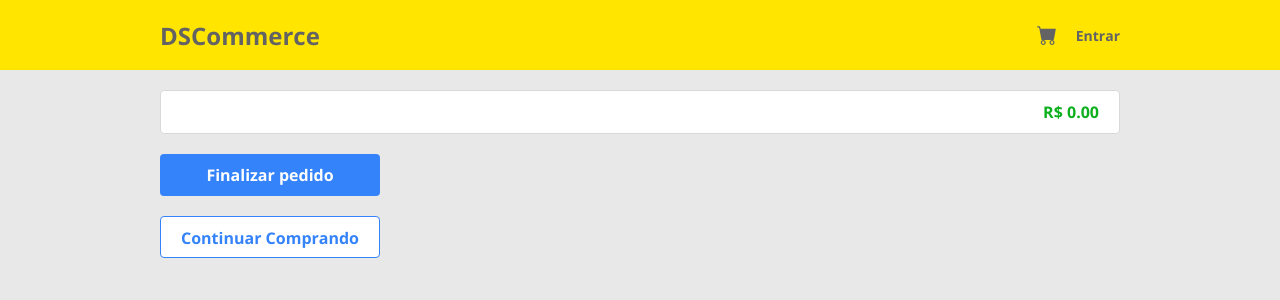
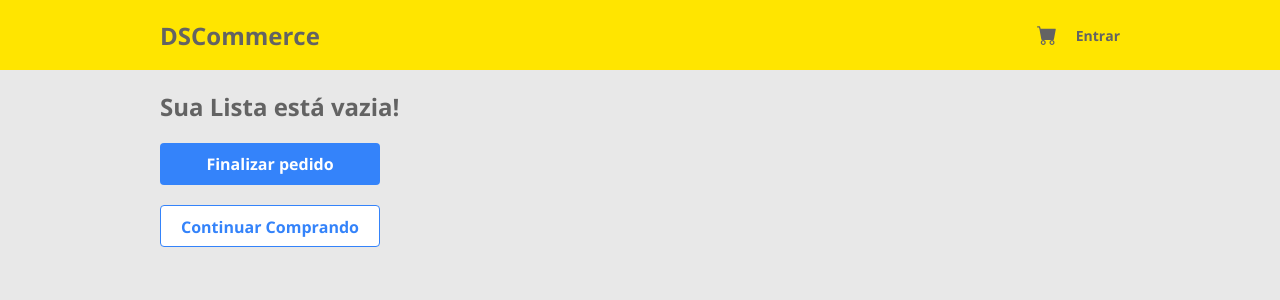
Before and after one commit to JoseFernandes975/Jfcommerce-Task-Final, a React (Vite) app: page /cart in a window 1280 px wide. Shown: the top 300 px of the page. Built offline with nearby package versions, Linux system fonts and the light colour scheme.

Commit message:
Show empty cart And Fixing color root

```diff
--- a/src/components/ButtonBlue/index.tsx
+++ b/src/components/ButtonBlue/index.tsx
@@ -1,5 +1,3 @@
-import './styles.css';
-
 export type Props = {
     text: string
 }
--- a/src/components/ButtonBlue/styles.css
+++ /dev/null
@@ -1,13 +0,0 @@
-.jf-buttom-blue {
-    height: 42px;
-    padding: 10px 0;
-    text-align: center;
-    justify-content: center;
-    display: flex;
-    width: 100%;
-    background-color: #3483FA;
-    border-radius: 4px;
-    color: #FFFFFF;
-    font-size: 16px;
-    font-weight: 700;
-}
--- a/src/components/ButtonNextPage/index.tsx
+++ b/src/components/ButtonNextPage/index.tsx
@@ -1,5 +1,3 @@
-import './styles.css';
-
 type Props = {
     text: string;
 }
--- a/src/components/ButtonNextPage/styles.css
+++ /dev/null
@@ -1,10 +0,0 @@
-.jf-btn-next-page {
-    border: 1px solid #3483FA;
-    border-radius: 4px;
-    color: #3483FA;
-    width: 100%;
-    height: 42px;
-    font-weight: 700;
-    font-size: 16px;
-    cursor: pointer;
-}
--- a/src/components/CatalogCard/index.tsx
+++ b/src/components/CatalogCard/index.tsx
@@ -1,4 +1,4 @@
-import './styels.css';
+import './styles.css';
 import { ProductDTO } from '../../models/product';
 import { Link } from 'react-router-dom';
 
--- a/src/components/CatalogCard/styels.css
+++ b/src/components/CatalogCard/styles.css
@@ -1,7 +1,7 @@
 .jf-container-card {
     max-width: 280px;
     background-color: #FFFFFF;
-    border: 1px solid #D9D9D9;
+    border: 1px solid var(--jf-secondary-border-color);
     border-radius: 4px;
 }
 
@@ -22,10 +22,10 @@
 
 .jf-price {
     font-size: 20px;
-    color: #0CAF1D;
+    color: var(--jf-quartenary-font-color);
 }
 
 .jf-name {
-    color: #636363;
+    color: var(--jf-primary-font-color);
     font-size: 12px;
 }
--- a/src/index.css
+++ b/src/index.css
@@ -4,8 +4,16 @@
   --jf-primary-background: #E8E8E8;
   --jf-secondary-background: #FFE500;
   --jf-tertiary-background: #FFFF;
+  --jf-quartenary-background: #3483FA;
+  --jf-quinary-backgoround: #636363;
 
   --jf-primary-font-color: #636363;
+  --jf-secondary-font-color: #FFFFFF;
+  --jf-tertiary-font-color: #3483FA;
+  --jf-quartenary-font-color: #0CAF1D;
+
+  --jf-primary-border-color: #3483FA;
+  --jf-secondary-border-color: #D9D9D9;
 }
 
 * {
@@ -35,28 +43,28 @@ a, a:hover {
 }
 
 .jf-line-bd-bottom {
-  border-bottom: 1px solid #D9D9D9;
+  border-bottom: 1px solid var(--jf-secondary-border-color);
 }
 
 .jf-price {
   font-size: 20px;
-  color: #0CAF1D;
+  color: var(--jf-quartenary-font-color);
 }
 
 .jf-name {
-  color: #636363;
+  color: var(--jf-primary-font-color);
   font-size: 12px;
 }
 
 .jf-category-card {
-  background-color: #636363;
+  background-color: var(--jf-quinary-backgoround);
   border-radius: 4px;
-  color: #FFFFFF;
+  color: var(--jf-secondary-font-color);
   font-weight: 700;
   font-size: 12px;
   padding: 7px;
 }
-
+/*-------------BUTTONS------------------*/
 .jf-buttom-blue {
   height: 42px;
   padding: 10px 0;
@@ -64,9 +72,9 @@ a, a:hover {
   justify-content: center;
   display: flex;
   width: 100%;
-  background-color: #3483FA;
+  background-color: var(--jf-quartenary-background);
   border-radius: 4px;
-  color: #FFFFFF;
+  color: var(--jf-secondary-font-color);
   font-size: 16px;
   font-weight: 700;
 }
@@ -78,10 +86,21 @@ a, a:hover {
   justify-content: center;
   display: flex;
   width: 100%;
-  background-color:  #FFFFFF;
-  border: 1px solid #3483FA;
+  background-color:  var(--jf-tertiary-background);
+  border: 1px solid var(--jf-primary-border-color);
   border-radius: 4px;
-  color: #3483FA;
+  color: var(--jf-tertiary-font-color);
   font-size: 16px;
   font-weight: 700;
 }
+
+.jf-btn-next-page {
+  border: 1px solid var(--jf-primary-border-color);
+  border-radius: 4px;
+  color: var(--jf-tertiary-font-color);
+  width: 100%;
+  height: 42px;
+  font-weight: 700;
+  font-size: 16px;
+  cursor: pointer;
+}
--- a/src/routes/Client/Cart/index.tsx
+++ b/src/routes/Client/Cart/index.tsx
@@ -4,9 +4,9 @@ import ButtonWhite from '../../../components/ButtonWhite';
 import { OrderDTO } from '../../../models/order';
 import * as cartService from '../../../services/cart-service';
 import { useState } from 'react';
+import { Link } from 'react-router-dom';
 
 export default function Cart(){
-
 
     const [cart, setCart] = useState<OrderDTO>(cartService.getCart());
 
@@ -26,8 +26,12 @@ export default function Cart(){
      <main>
      <section id="jf-section-cart" className="jf-container">
 
+      {
+        cart.items.length === 0
+        ? (<h2 className='jf-cart-empty'>Sua Lista está vazia!</h2>)
+        : (
+
           <div className="jf-cart-container ">
-
 
           {
             cart
@@ -50,16 +54,18 @@ export default function Cart(){
             ))
           }
 
-
-
-
           <h2 className='jf-total'>R$ {cart.total.toFixed(2)}</h2>
 
           </div>
+         )
+     }
+
 
            <div className='jf-bt-container'>
              <ButtonBlue text='Finalizar pedido' />
+             <Link to={'/catalog'}>
              <ButtonWhite text='Continuar Comprando' />
+             </Link>
             </div>
 
 
--- a/src/routes/Client/Cart/styles.css
+++ b/src/routes/Client/Cart/styles.css
@@ -1,5 +1,9 @@
 #jf-section-cart {
     padding: 20px 0;
+}
+
+.jf-cart-empty {
+    color: var(--jf-primary-font-color);
 }
 
 .jf-cart-container {
--- a/src/routes/Client/Details/styles.css
+++ b/src/routes/Client/Details/styles.css
@@ -4,7 +4,7 @@
 
 .jf-container-details-product {
     background-color: var(--jf-tertiary-background);
-    border: 1px solid #D9D9D9;
+    border: 1px solid var(--jf-secondary-border-color);
     border-radius: 4px;
     width: 100%;
 }
@@ -25,7 +25,7 @@
 
 .jf-description {
     margin-top: 10px;
-    color: #636363;
+    color: var(--jf-primary-font-color);
     font-size: 12px;
 }
 
```
Lines whose indentation alone changed are shown as unchanged.
